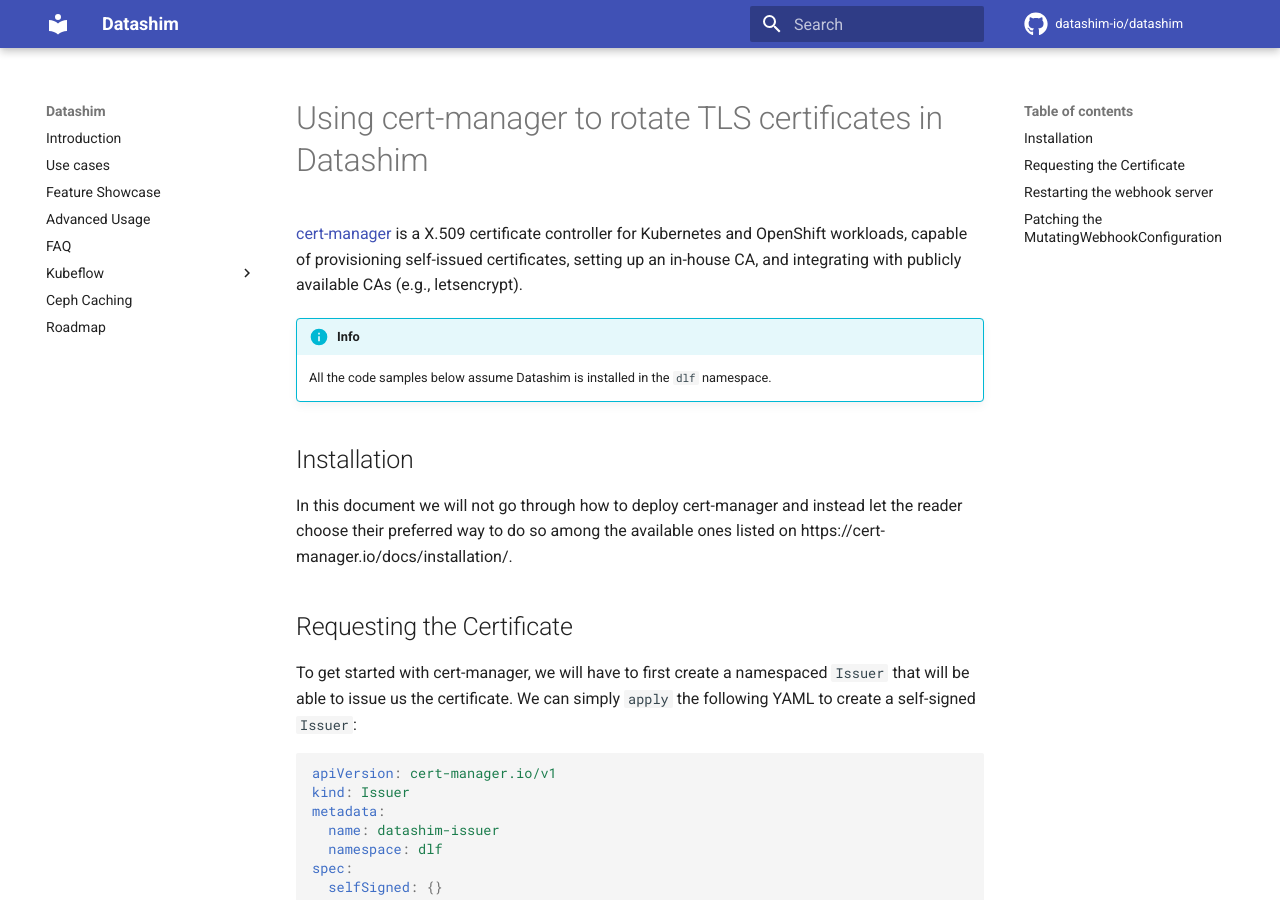
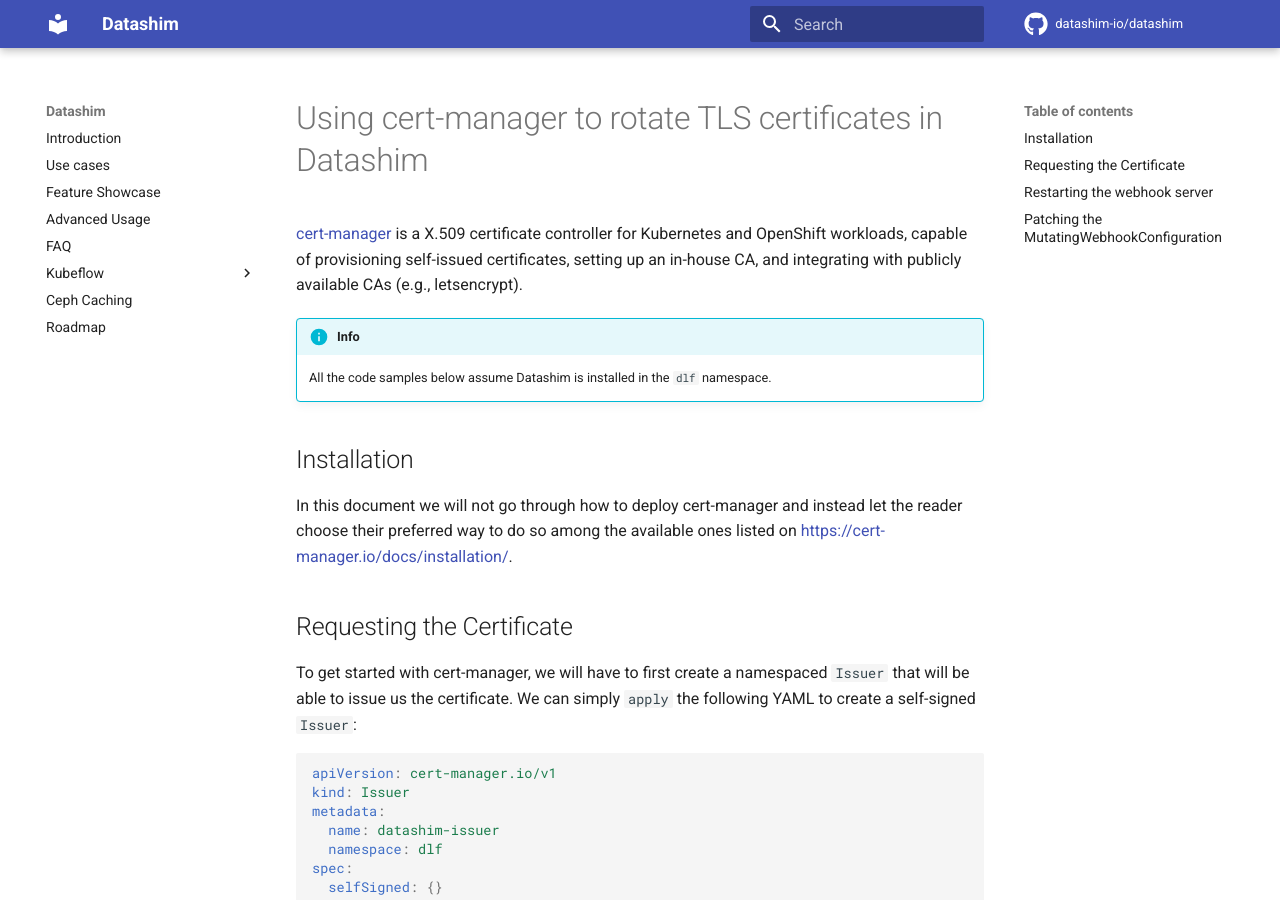
Before and after one commit to datashim-io/datashim, an MkDocs documentation site: the page built from docs/cert-manager.md, in a window 1280 px wide and 900 px high. Built offline with MkDocs 1.6.1 and Material for MkDocs 9.7.7, drawn with Linux system fonts in a browser that asks for light colours; comment, search, counter and statistics services are not loaded; some of the changed lines change nothing that is shown.

Commit message:
chore: update link for mkdocs rendering
Signed-off-by: Alessandro Pomponio <alessandro.pomponio1@ibm.com>

```diff
--- a/docs/cert-manager.md
+++ b/docs/cert-manager.md
@@ -12,7 +12,7 @@
 
 In this document we will not go through how to deploy cert-manager and instead
 let the reader choose their preferred way to do so among the available ones
-listed on https://cert-manager.io/docs/installation/.
+listed on [https://cert-manager.io/docs/installation/](https://cert-manager.io/docs/installation/).
 
 ## Requesting the Certificate
 
```
